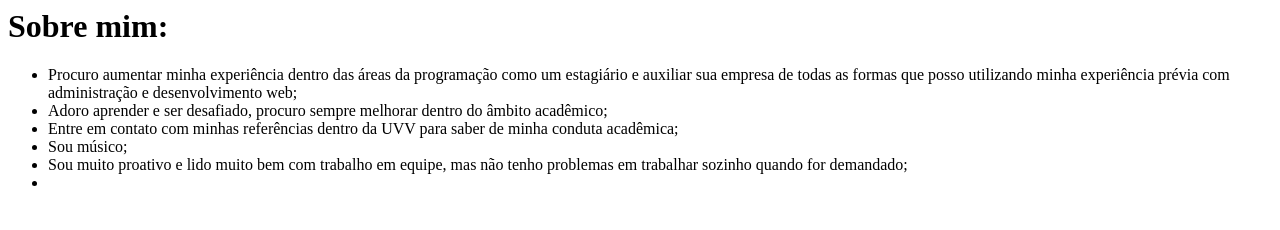
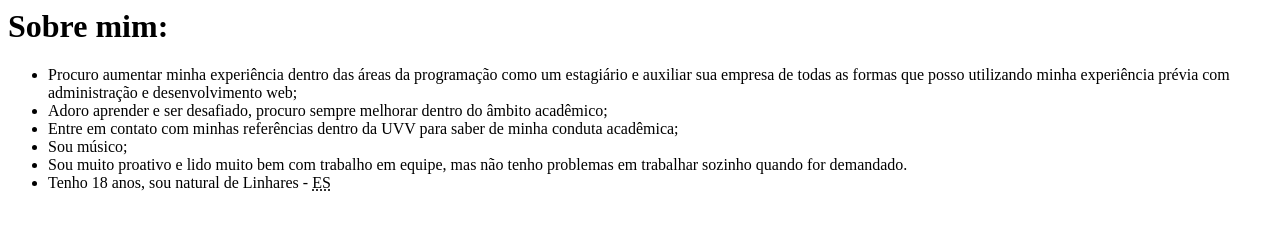
Before and after one commit to Markyneos/meucurriculo, a plain HTML site: page sobre-mim.html in a window 1280 px wide. Drawn offline with Linux system fonts and the light colour scheme.

Commit message:
Realizei pequenas atualizações

```diff
--- a/sobre-mim.html
+++ b/sobre-mim.html
@@ -9,8 +9,10 @@
         <li>Adoro aprender e ser desafiado, procuro sempre melhorar dentro do âmbito acadêmico; </li>
         <li>Entre em contato com minhas referências dentro da UVV para saber de minha conduta acadêmica; </li>
         <li>Sou músico;</li>
-        <li>Sou muito proativo e lido muito bem com trabalho em equipe, mas não tenho problemas em trabalhar sozinho quando for demandado;</li>
-        <li></li>
+        <li>Sou muito proativo e lido muito bem com trabalho em equipe, mas não tenho problemas em trabalhar sozinho quando for demandado.</li>
+        <li>Tenho 18 anos, sou natural de Linhares - <abbr title="Espírito Santo">ES</abbr></li>
+
+
 
     </ul>
 
```
Also changed, not shown: index.html (+4 -2 lines).
